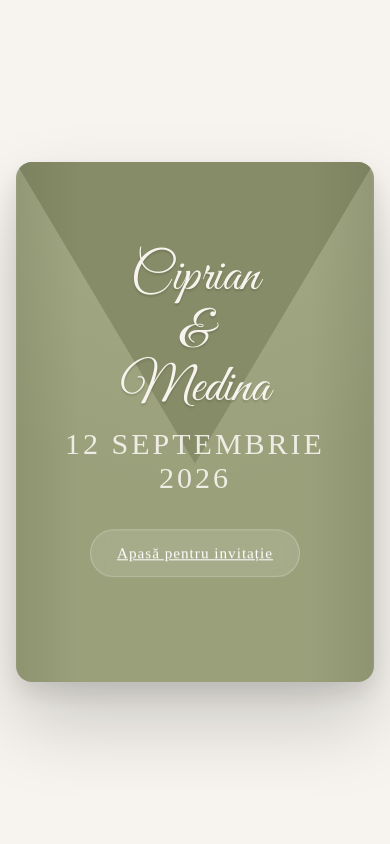
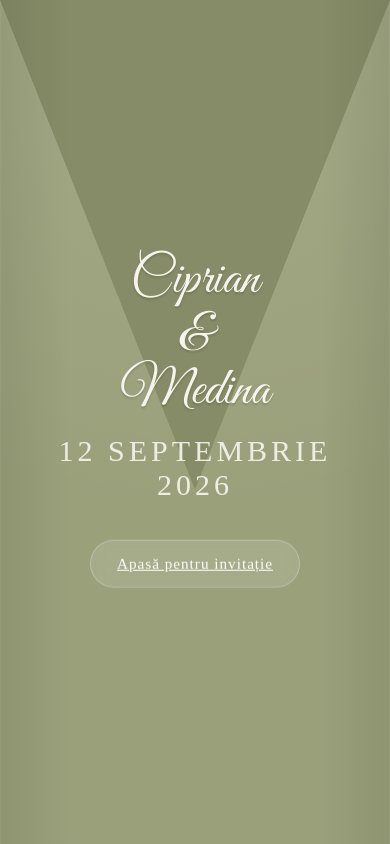
Before and after one commit to adela0507/Medina-Wedding, an Angular app: page / in a window 390 px wide. Shown: the top 844 px of the page. Built offline with nearby package versions, Linux system fonts and the light colour scheme.

Commit message:
update site

```diff
--- a/src/app/components/hero/hero.css
+++ b/src/app/components/hero/hero.css
@@ -182,41 +182,54 @@ html {
 
 /* MOBILE */
 
+
     @media(max-width:768px) {
 
             .hero {
-        padding: 10px;
+                min-height: 100vh;
+                padding: 0;
+                margin: 0;
+            }
+
+            .hero-wrapper {
+                width: 100vw;
+                height: 100vh;
             }
 
             .envelope {
-        aspect-ratio: 0.75 / 1;
-        height: 82vh;
-        max-height: 520px;
-        border-radius: 16px;
+                width: 100vw;
+                height: 100vh;
+
+                max-height: none;
+                aspect-ratio: auto;
+
+                border-radius: 0;
             }
 
             .hero-content {
                 top: 50%;
-        transform: translateY(-52%);
-        gap: 14px;
-        padding: 0 18px;
+                transform: translateY(-50%);
+
+                padding: 0 24px;
+
+                gap: 18px;
             }
 
             .hero-content h1 {
-        font-size: clamp(3.2rem, 12vw, 5rem);
+                font-size: clamp(3.5rem, 14vw, 5.5rem);
             }
 
             .date {
-        font-size: 1.1rem;
-        letter-spacing: 3px;
+                font-size: 1.3rem;
+                letter-spacing: 4px;
             }
 
             .scroll-hint {
-        margin-top: 10px;
                 font-size: 1rem;
                 padding: 14px 26px;
             }
         }
+
 
 /* MICI TELEFOANE */
 
```
Lines whose indentation alone changed are shown as unchanged.
